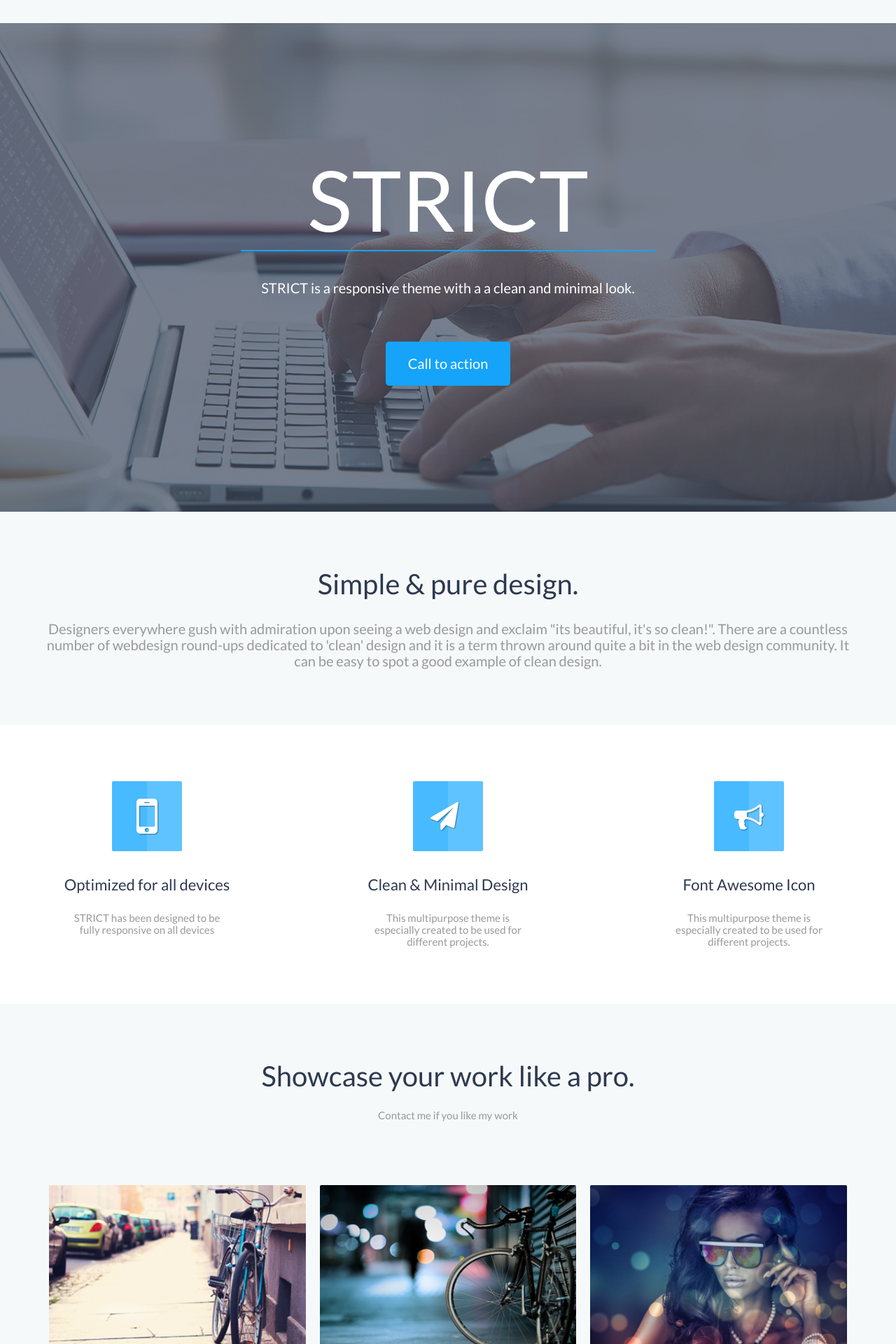
After one commit to Velidoss/landing-dom, a PHP site: page /index.php in a window 1280 px wide. The commit adds this page. Shown: the part 335-2255 px from the top of the page at 70% size. Run offline with PHP 8.4, Linux system fonts and the light colour scheme.

Commit message:
улучшил выпадающее меню

```diff
--- /dev/null
+++ b/index.php
@@ -0,0 +1,162 @@
+<!DOCTYPE html>
+<html lang="en">
+
+<head>
+    <meta charset="UTF-8" />
+    <meta name="viewport" content="width=device-width, initial-scale=1.0" />
+    <meta http-equiv="X-UA-Compatible" content="ie=edge" />
+    <link rel="stylesheet" href="scss/style.css" />
+    <link href="https://fonts.googleapis.com/css?family=Lato&display=swap" rel="stylesheet" />
+    <title>Strict</title>
+</head>
+
+<body>
+    <!-- header -->
+    <section class="section-outer section-header">
+        <div class="section-inner">
+            <div class="section-header__top-logo">
+                <img src="./img/Blue Top.png" alt="img-logo" />Strict </div>
+            <nav class="section-header__top-nav">
+                <ul class="section-header__top-nav-menu">
+                    <li><a href="#">Signup</a></li>
+                    <li><a href="#">Login</a></li>
+                    <li><a href="#">About</a></li>
+                </ul>
+            </nav>
+            <div class="section-header__toggler">
+                <button class="section-header__toggler-btn" type="submit" onclick="ToggleNav()">
+                    <img src="img/svg/ellipsis-h-solid.svg" alt="menu" />
+                </button>
+            </div>
+        </div>
+    </section>
+    <!-- header -->
+    <!-- toggle-menu -->
+    <div class="toggle">
+        <ul class="toggle-menu">
+            <li><a href="#">Signup</a></li>
+            <li><a href="#">Login</a></li>
+            <li><a href="#">About</a></li>
+        </ul>
+    </div>
+    <!-- toggle-menu -->
+    <!--banner-->
+    <section class="section-outer section-banner">
+        <div class="section-inner">
+            <div class="section-banner__title">Strict</div>
+            <div class="section-banner__text"> STRICT is a responsive theme with a a clean and minimal look. </div>
+            <div class="section-banner__btn">
+                <button class="btn-main" type="submit">Call to action</button>
+            </div>
+        </div>
+    </section>
+    <!--banner-->
+    <!-- description -->
+    <section class="section-outer section-description">
+        <div class="section-inner">
+            <div class="section-description__title">Simple & pure design.</div>
+            <div class="section-description__text"> Designers everywhere gush with admiration upon seeing a web design
+                and exclaim "its beautiful, it's so clean!". There are a countless number of webdesign round-ups
+                dedicated to 'clean' design and it is a term thrown around quite a bit in the web design community. It
+                can be easy to spot a good example of clean design. </div>
+        </div>
+    </section>
+    <!-- description -->
+    <!-- features -->
+    <section class="section-outer section-features">
+        <div class="section-inner">
+            <div class="section-features__list">
+                <div class="section-features__list-item">
+                    <div class="section-features__list-item-img">
+                        <img src="./img/Icon.png" alt="" />
+                    </div>
+                    <div class="section-features__list-item-title"> Optimized for all devices </div>
+                    <div class="section-features__list-item-text"> STRICT has been designed to be fully responsive on
+                        all devices </div>
+                </div>
+                <div class="section-features__list-item">
+                    <div class="section-features__list-item-img">
+                        <img src="./img/Icon-1.png" alt="" />
+                    </div>
+                    <div class="section-features__list-item-title"> Clean & Minimal Design </div>
+                    <div class="section-features__list-item-text"> This multipurpose theme is especially created to be
+                        used for different projects. </div>
+                </div>
+                <div class="section-features__list-item">
+                    <div class="section-features__list-item-img">
+                        <img src="./img/Icon-2.png" alt="" />
+                    </div>
+                    <div class="section-features__list-item-title"> Font Awesome Icon </div>
+                    <div class="section-features__list-item-text"> This multipurpose theme is especially created to be
+                        used for different projects. </div>
+                </div>
+            </div>
+        </div>
+    </section>
+    <!-- features -->
+    <!-- portfolio -->
+    <section class="section-outer section-portfolio">
+        <div class="section-inner">
+            <div class="section-portfolio__title"> Showcase your work like a pro. </div>
+            <div class="section-portfolio__text"> Contact me if you like my work </div>
+            <div class="section-portfolio__gallery">
+                <div class="section-portfolio__gallery-img">
+                    <img src="./img/Layer1.png" alt="" />
+                </div>
+                <div class="section-portfolio__gallery-img">
+                    <img src="./img/Layer2.png" alt="" />
+                </div>
+                <div class="section-portfolio__gallery-img">
+                    <img src="./img/Layer3.png" alt="" />
+                </div>
+                <div class="section-portfolio__gallery-img">
+                    <img src="./img/Layer4.png" alt="" />
+                </div>
+                <div class="section-portfolio__gallery-img">
+                    <img src="./img/Layer5.png" alt="" />
+                </div>
+                <div class="section-portfolio__gallery-img">
+                    <img src="./img/Layer6.png" alt="" />
+                </div>
+            </div>
+        </div>
+    </section>
+    <!-- portfolio -->
+    <!-- contact -->
+    <section class="section-outer section-contact">
+        <div class="section-inner">
+            <div class="section-contact__title">Stay with us</div>
+            <div class="section-contact__text">We ensure quailty & support</div>
+            <div class="section-contact__contact">
+                <form action="" class="section-contact__contact-form">
+                    <input class="section-contact__contact-form-input" type="text" placeholder="Full Name" />
+                    <input class="section-contact__contact-form-input" type="email" placeholder="Email Adress" />
+                    <textarea class="section-contact__contact-form-textarea" rows="8" placeholder="Message"></textarea>
+                    <div class="section-contact__contact-form-buttons">
+                        <label for="checkbox" class="checkbox"><input id="checkbox" type="checkbox" />
+                            <span>Subscribe for newsletter</span>
+                        </label>
+                        <button type="submit" class="btn-main">Send</button>
+                    </div>
+                </form>
+            </div>
+        </div>
+    </section>
+    <!-- contact -->
+    <!-- footer -->
+    <section class="section-outer section-footer">
+        <div class="section-inner">
+            <div class="section-footer__copyright">Copyritht 2014, STRICT</div>
+            <div class="section-footer__sm">
+                <img src="img/svg/facebook-square-brands.svg" alt="" />
+                <img src="img/svg/twitter-square-brands.svg" alt="" />
+                <img src="img/svg/google-plus-square-brands.svg" alt="" />
+                <img src="img/svg/linkedin-brands.svg" alt="" />
+            </div>
+        </div>
+    </section>
+    <!-- footer -->
+</body>
+<script src="js/toggle.js"></script>
+
+</html>
--- a/js/toggle.js
+++ b/js/toggle.js
@@ -2,13 +2,19 @@ let toggleNavStatus = false;
 
 let ToggleNav = function() {
   let getToggleBar = document.querySelector(".toggle");
+  let getToggleBarMenu = document.querySelector(".toggle-menu");
+
+
 
   if (toggleNavStatus === false) {
-    getToggleBar.style.visibility = "visible";
+    getToggleBar.style.height = "200px";
+    getToggleBarMenu .style.visibility = "visible";
+
 
     toggleNavStatus = true;
   } else if (toggleNavStatus === true) {
-    getToggleBar.style.visibility = "hidden";
+    getToggleBar.style.height = "0";
+    getToggleBarMenu .style.visibility = "hidden";
 
     toggleNavStatus = false;
   }
--- a/scss/style.css
+++ b/scss/style.css
@@ -442,14 +442,9 @@ body {
   list-style: none;
 }
 
-.section-header__top-nav-menu li {
-  padding: 15px 30px;
-  background: #15a4fa;
-  border-radius: 15px;
-}
-
 .section-header__top-nav-menu li a {
-  color: #fff;
+  text-transform: uppercase;
+  color: #2d3950;
   text-decoration: none;
   font-size: 20px;
 }
@@ -473,7 +468,7 @@ body {
 }
 
 .toggle {
-  visibility: hidden;
+  height: 0;
   width: 100%;
   position: absolute;
   background-color: #15a4fa;
@@ -490,6 +485,7 @@ body {
           justify-content: center;
   -webkit-transition: all 1s ease-in-out;
   transition: all 1s ease-in-out;
+  overflow: hidden;
 }
 
 .toggle-menu {
@@ -504,24 +500,25 @@ body {
   -webkit-box-align: center;
       -ms-flex-align: center;
           align-items: center;
-  -webkit-transition: all 0.3s ease;
-  transition: all 0.3s ease;
+  visibility: hidden;
 }
 
 .toggle-menu li {
   padding: 10px 100px;
   margin: 10px 0;
   border-bottom: 1px solid #fff;
-  -webkit-transition: all 0.3s ease;
-  transition: all 0.3s ease;
 }
 
 .toggle-menu li a {
   color: #fff;
   text-decoration: none;
   font-size: 20px;
-  -webkit-transition: 0.3s ease;
-  transition: 0.3s ease;
+}
+
+@media (min-width: 576px) {
+  .toggle {
+    display: none;
+  }
 }
 
 .section-banner {
--- a/scss/style.scss
+++ b/scss/style.scss
@@ -107,12 +107,10 @@ body {
             list-style: none;
 
             li {
-                padding: 15px 30px;
-                background: #15a4fa;
-                border-radius: 15px;
 
                 a {
-                    color: #fff;
+                    text-transform: uppercase;
+                    color: #2d3950;
                     text-decoration: none;
                     font-size: 20px;
                 }
@@ -138,7 +136,7 @@ body {
                 border-radius: 50%;
                 width: 40px;
 
-                img {}
+
             }
         }
     }
@@ -149,7 +147,7 @@ body {
 // === toggle menu ===
 
 .toggle {
-    visibility: hidden;
+    height: 0;
     width: 100%;
     position: absolute;
     background-color: #15a4fa;
@@ -158,27 +156,32 @@ body {
     align-items: center;
     justify-content: center;
     transition: all 1s ease-in-out;
-
+    overflow: hidden;
     &-menu {
         list-style: none;
         display: flex;
         flex-direction: column;
         align-items: center;
-        transition: all 0.3s ease;
+        visibility: hidden;
+
 
         li {
             padding: 10px 100px;
             margin: 10px 0;
             border-bottom: 1px solid #fff;
-            transition: all 0.3s ease;
+
 
             a {
                 color: #fff;
                 text-decoration: none;
                 font-size: 20px;
-                transition: 0.3s ease;
+
+
             }
         }
+    }
+    @media (min-width:$screen-sm) {
+        display: none;
     }
 }
 
```
Also changed, not shown: index.html (deleted, +0 -201 lines).
